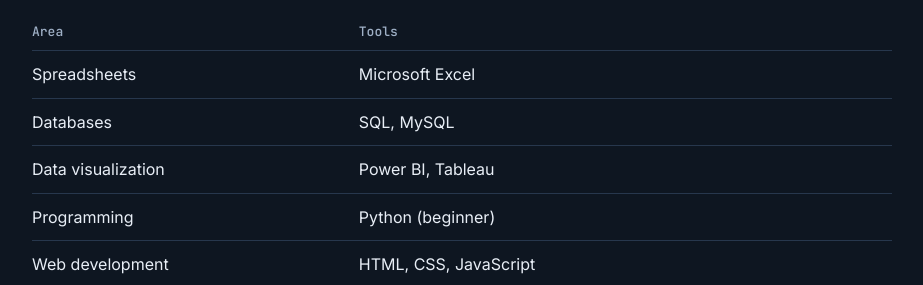
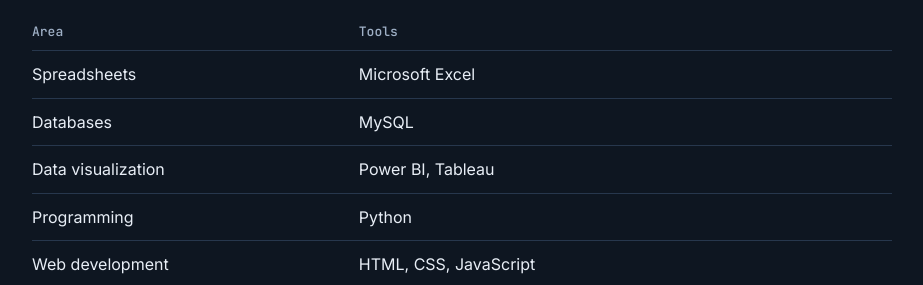
Before and after one commit to mohdrisha/mohdrisha.github.io, a plain HTML site: page index.html in a window 1280 px wide. Shown: the part 1469-1754 px from the top of the page, without its empty margins (178-1101 px from the left). Drawn offline with Linux system fonts and the light colour scheme.

Commit message:
Update index.html

```diff
--- a/index.html
+++ b/index.html
@@ -75,9 +75,9 @@ button{font:500 14px var(--body);background:var(--accent);color:var(--bg);border
 <table>
 <tr><th>Area</th><th>Tools</th></tr>
 <tr><td>Spreadsheets</td><td>Microsoft Excel</td></tr>
-<tr><td>Databases</td><td>SQL, MySQL</td></tr>
+<tr><td>Databases</td><td>MySQL</td></tr>
 <tr><td>Data visualization</td><td>Power BI, Tableau</td></tr>
-<tr><td>Programming</td><td>Python (beginner)</td></tr>
+<tr><td>Programming</td><td>Python</td></tr>
 <tr><td>Web development</td><td>HTML, CSS, JavaScript</td></tr>
 <tr><td>Business</td><td>Business analysis</td></tr>
 <tr><td>Other</td><td>Data cleaning, data analysis</td></tr>
```
